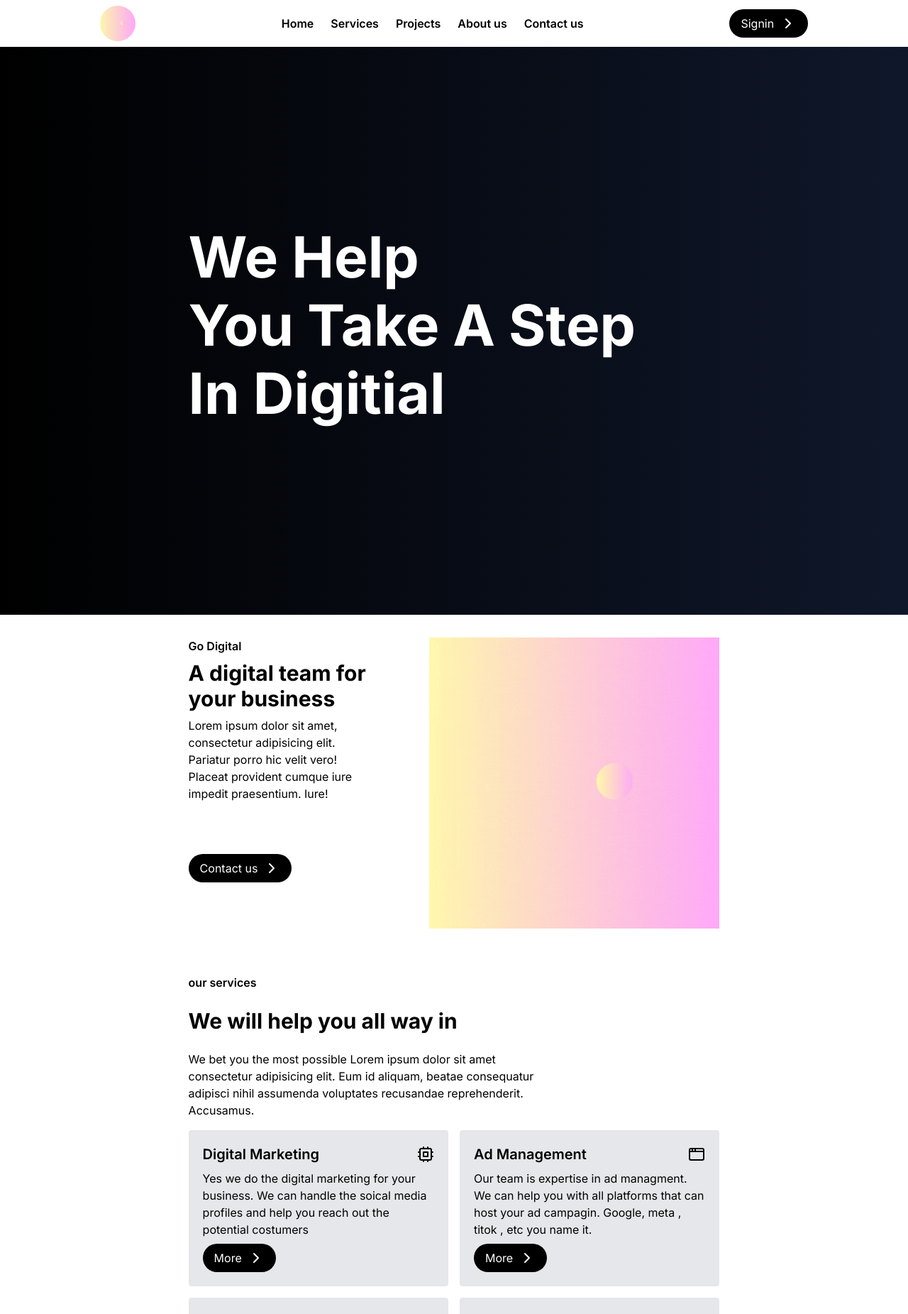
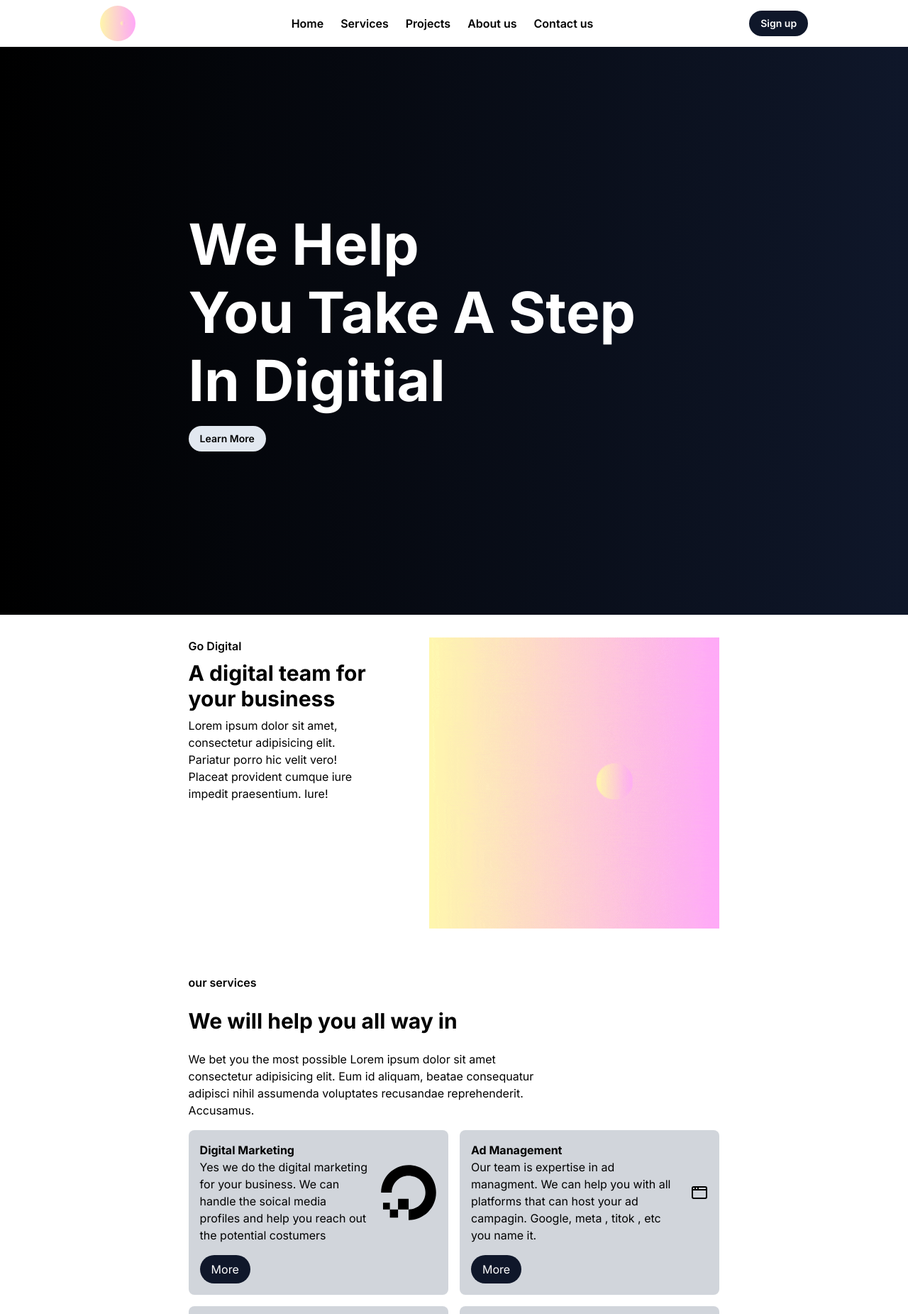
Before and after one commit to Krisna07/Digithink, a Next.js app: page / in a window 1280 px wide. Shown: the top 1851 px of the page at 71% size. Built offline with nearby package versions, Linux system fonts and the light colour scheme.

Commit message:
card implimentation

```diff
--- a/package.json
+++ b/package.json
@@ -13,6 +13,8 @@
     "@types/react": "18.2.12",
     "@types/react-dom": "18.2.5",
     "autoprefixer": "10.4.14",
+    "class-variance-authority": "^0.6.0",
+    "clsx": "^1.2.1",
     "lucide": "^0.244.0",
     "lucide-react": "^0.244.0",
     "next": "13.4.5",
--- a/src/app/Components/Button.tsx
+++ b/src/app/Components/Button.tsx
@@ -1,37 +1,55 @@
-"use client";
+import React, { ButtonHTMLAttributes } from "react";
+import { cva, VariantProps } from "class-variance-authority";
+import clsx from "clsx";
 
-import { ChevronRight } from "lucide";
-import { ArrowRight, ChevronRightIcon, ChevronsRight } from "lucide-react";
-import React, { useState } from "react";
+// Define the button variants and states
+const buttonVarients = cva("active:", {
+  variants: {
+    variant: {
+      default:
+        "w-fit grid place-items-center rounded-full text-white hover:text-gray-100 bg-slate-900 hover:bg-slate-800",
+      primary:
+        "w-fit grid place-items-center rounded-full text-gray-100 bg-slate-900 hover:bg-slate-800 hover:text-gray-200",
+      ghost:
+        "w-fit grid place-items-center rounded-full bg-slate-200 text-black  hover:text-slate-800",
+    },
 
-interface btnProps {
-  btnText: string;
-  isIcon: boolean;
-  icon: any;
-  variant: String;
+    size: {
+      default: "text-[16px] px-4 py-2 ",
+      sm: "font-semibold text-sm px-4 py-2",
+      lg: "font-bold text-lg px-4 py-2",
+    },
+    color: {},
+    defaultVariants: {
+      variant: "default",
+      size: "default",
+      color: "default",
+    },
+  },
+});
+
+export interface btnProps
+  extends ButtonHTMLAttributes<HTMLButtonElement>,
+    VariantProps<typeof buttonVarients> {
+  label: string;
+  className: any;
 }
 
-const Button = ({ btnText, isIcon, icon, variant }: btnProps) => {
-  const primaryBtn =
-    "w-fit h-fit px-4 py-2 bg-black rounded-full border-none hover:text-gray-100 text-white outline-none flex items-center  gap-2";
-  const secondaryBtn =
-    "w-fit px-4 py-2 bg-secondary-Btn rounded-[8px] border-none text-hover-text hover:text-text-color outline-none";
-
-  const [isHover, setHover] = useState<boolean>(false);
-
+const Button: React.FC<btnProps> = ({
+  label,
+  onClick,
+  size,
+  disabled = false,
+  variant,
+  className,
+}) => {
   return (
     <button
-      className={variant ? variant : primaryBtn}
-      onMouseEnter={() => setHover(!isHover)}
-      onMouseLeave={() => setHover(!isHover)}
+      className={clsx(buttonVarients({ variant, size, className }))}
+      onClick={onClick}
+      disabled={disabled}
     >
-      {btnText}
-      {icon ? icon : ""}
-      {isIcon ? (
-        <div>{!isHover ? <ChevronRightIcon /> : <ArrowRight />}</div>
-      ) : (
-        ""
-      )}
+      {label}
     </button>
   );
 };
--- /dev/null
+++ b/src/app/Components/Card.tsx
@@ -0,0 +1,32 @@
+import React from "react";
+
+import Button from "./Button";
+
+interface CardProps {
+  cardTitle: string;
+  cardDes: string;
+  cardIcon: any;
+  btntext: string;
+}
+
+const Card = ({ cardTitle, cardDes, cardIcon, btntext }: CardProps) => {
+  return (
+    <div className="grid place-items-left gap-4 p-4 bg-gray-300 rounded-lg">
+      <div className="flex items-center justify-between gap-4">
+        <div className="text-left">
+          <h2 className="font-bold">{cardTitle}</h2>
+          <p>{cardDes}</p>
+        </div>
+        <div className="text-[80px]">{cardIcon ? cardIcon : ""}</div>
+      </div>
+      <Button
+        variant={"default"}
+        size="default"
+        label={btntext}
+        className={undefined}
+      />
+    </div>
+  );
+};
+
+export default Card;
--- a/src/app/Components/Homepage/Customers.tsx
+++ b/src/app/Components/Homepage/Customers.tsx
@@ -29,7 +29,6 @@
                     unde ullam fugit.
                   </p>
                 </div>
-                <Button btnText="View shop" />
               </div>
             ))}
           </div>
--- a/src/app/Components/Homepage/Homeservices.tsx
+++ b/src/app/Components/Homepage/Homeservices.tsx
@@ -1,12 +1,14 @@
 import React from "react";
-import Button from "../Button";
+
 import { AppWindow, Cpu } from "lucide-react";
+import { FaDigitalOcean } from "react-icons/fa";
+import Card from "../Card";
 const Homeservices = () => {
   const services = [
     {
       title: "Digital Marketing",
       des: "Yes we do the digital marketing for your business. We can handle the soical media profiles and help you reach out the potential costumers",
-      icon: <Cpu />,
+      icon: <FaDigitalOcean />,
     },
     {
       title: "Ad Management",
@@ -37,17 +39,13 @@
         <div className="services w-full flex items-center justify-between  wrap">
           <div className="grid md:grid-cols-2 lg:grid-col-4  gap-4 ">
             {services.map((service) => (
-              <div
-                className="bg-gray-200 h-full rounded p-[20px] text-background-color flex flex-col justify-between gap-2   "
+              <Card
                 key={service.title}
-              >
-                <div className="w-full flex justify-between items-center text-xl font-semibold ">
-                  <h2>{service.title}</h2>
-                  <span className="text-[40px]">{service.icon}</span>
-                </div>
-                <p>{service.des}</p>
-                <Button btnText="More" isIcon={true} />
-              </div>
+                cardTitle={service.title}
+                cardDes={service.des}
+                cardIcon={service.icon}
+                btntext={"More"}
+              />
             ))}
           </div>
         </div>
--- a/src/app/Components/Homepage/Requestform.tsx
+++ b/src/app/Components/Homepage/Requestform.tsx
@@ -5,11 +5,12 @@
 
 const Requestform = () => {
   const [select, setSelected] = useState<boolean>(false);
+  const requestType = ["Design", "Web Developement"];
   return (
-    <div className="w-full py-8 grid place-items-center gap-8">
+    <div className="w-full py-8 grid place-items-center gap-8 p-4">
       <div className="grid place-items-center gap-8">
         <h2>Submit your request here</h2>
-        <div className="flex gap-4 md:w-[40%] flex-wrap">
+        <div className="flex gap-4 md:w-[40%] flex-wrap items-center justify-center">
           {" "}
           {[...Array(8)].map((request, x) => (
             <div
@@ -27,7 +28,7 @@
           ))}
         </div>
       </div>
-      <form className="md:w-[40%] grid gap-4">
+      <form className="md:w-[40%] w-full  grid gap-4">
         <label htmlFor="email" className="grid gap-4 ">
           Username
           <input type="text" className="rounded-lg bg-gray-200 px-4 py-2" />
@@ -40,7 +41,6 @@
           Message
           <textarea type="text" className="rounded-lg bg-gray-200 px-4 py-2" />
         </label>
-        <Button btnText="Submit" />
       </form>
     </div>
   );
--- a/src/app/Components/Homepage/social.tsx
+++ b/src/app/Components/Homepage/social.tsx
@@ -34,7 +34,7 @@
               voluptatum commodi ratione veniam provident nam autem ipsam optio
               nisi!
             </div>
-            <Button btnText="Read More" icon={<BookOpen />} />
+
             <Facebook
               size={80}
               strokeWidth={1}
--- a/src/app/Components/Navbar/Navbar.tsx
+++ b/src/app/Components/Navbar/Navbar.tsx
@@ -56,10 +56,11 @@
         </div>
         <div>
           <Button
-            btnText="Signin"
-            isIcon={true}
-            icon={undefined}
-            variant={""}
+            variant={"default"}
+            label={"Sign up"}
+            color={"primary"}
+            className={undefined}
+            size="sm"
           />
         </div>
       </div>
@@ -95,12 +96,7 @@
               {menu.navTitle}
             </div>
           ))}
-          <Button
-            btnText="Signin"
-            isIcon={true}
-            icon={undefined}
-            variant={""}
-          />
+          <Button label="Signin" variant={"default"} size="sm" className={""} />
         </div>
       </div>
     </div>
```
Also changed, not shown: 1 other file (tests, documents, lock files or other folders).
